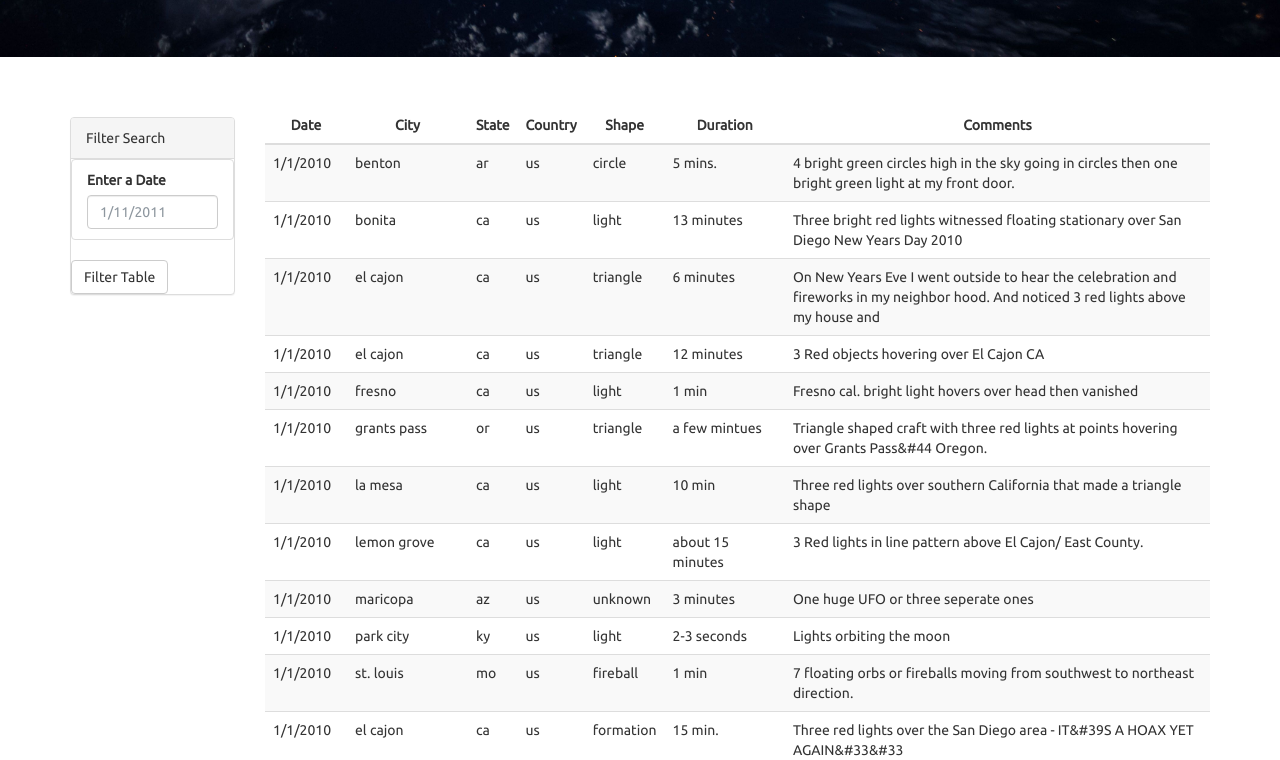
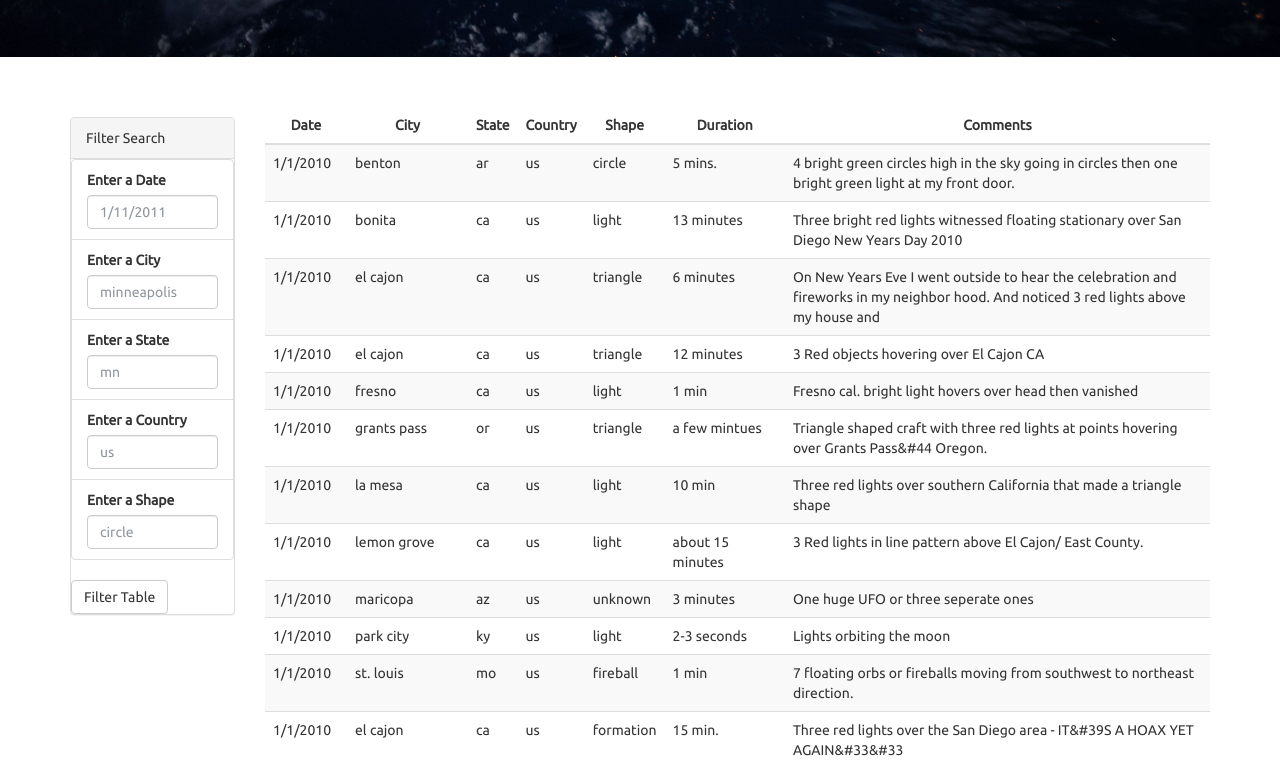
Before and after one commit to mpetersen49/javascript-challenge, a plain HTML site: page UFO-level-2/index.html in a window 1280 px wide. Shown: the part 555-1315 px from the top of the page. Drawn offline with nearby package versions, Linux system fonts and the light colour scheme.

Commit message:
Added form controls to level 2 html

```diff
--- a/UFO-level-2/index.html
+++ b/UFO-level-2/index.html
@@ -39,6 +39,22 @@
                         <label for="date">Enter a Date</label>
                         <input class="form-control" id="datetime" type="text" placeholder="1/11/2011">
                       </li>
+                      <li class="filter list-group-item">
+                        <label for="city">Enter a City</label>
+                        <input class="form-control" id="city" type="text" placeholder="minneapolis">
+                      </li>
+                      <li class="filter list-group-item">
+                        <label for="state">Enter a State</label>
+                        <input class="form-control" id="state" type="text" placeholder="mn">
+                      </li>
+                      <li class="filter list-group-item">
+                        <label for="country">Enter a Country</label>
+                        <input class="form-control" id="country" type="text" placeholder="us">
+                      </li>
+                      <li class="filter list-group-item">
+                        <label for="shape">Enter a Shape</label>
+                        <input class="form-control" id="shape" type="text" placeholder="circle">
+                      </li>
                     </ul>
                   </div>
                   <button id="filter-btn" type="button" class="btn btn-default">Filter Table</button>
```
